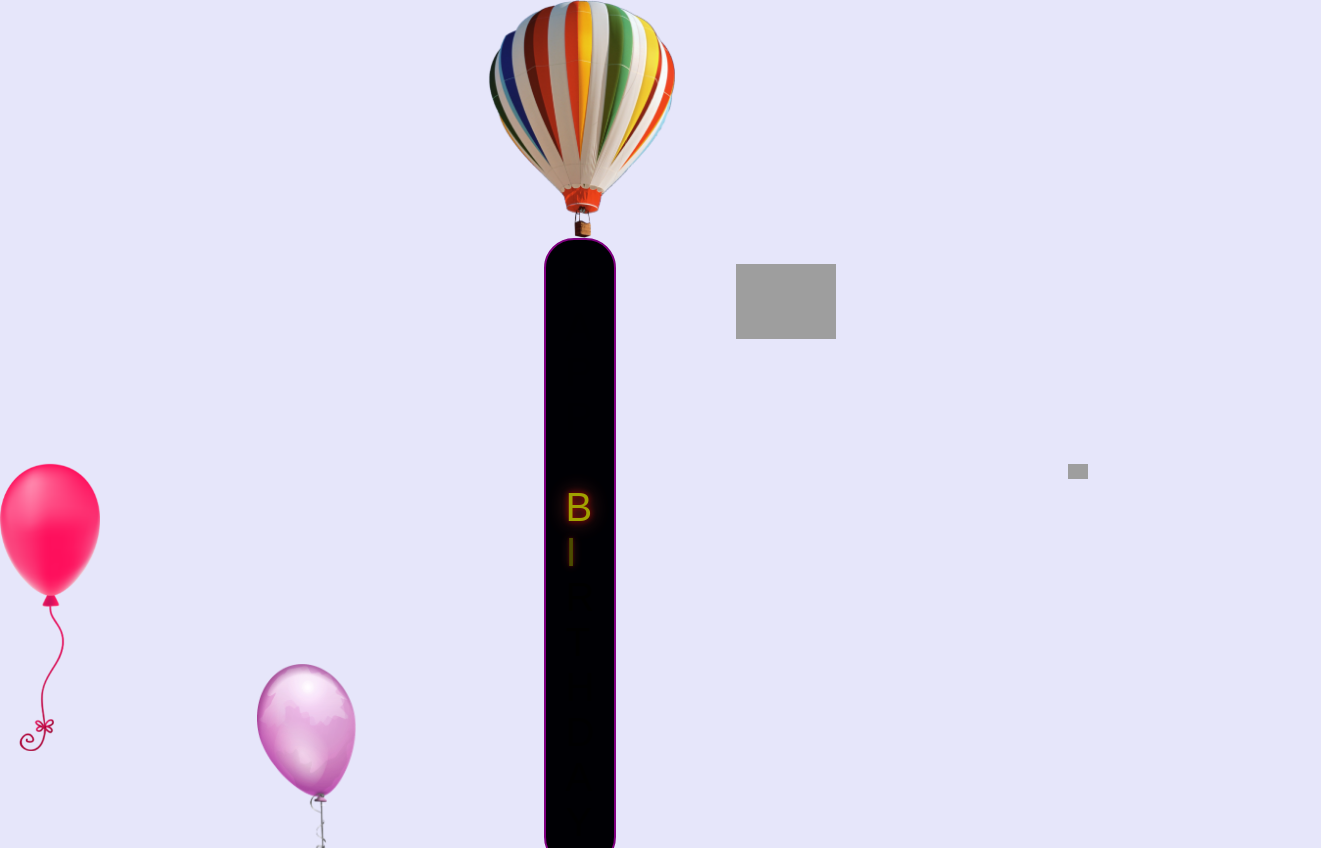
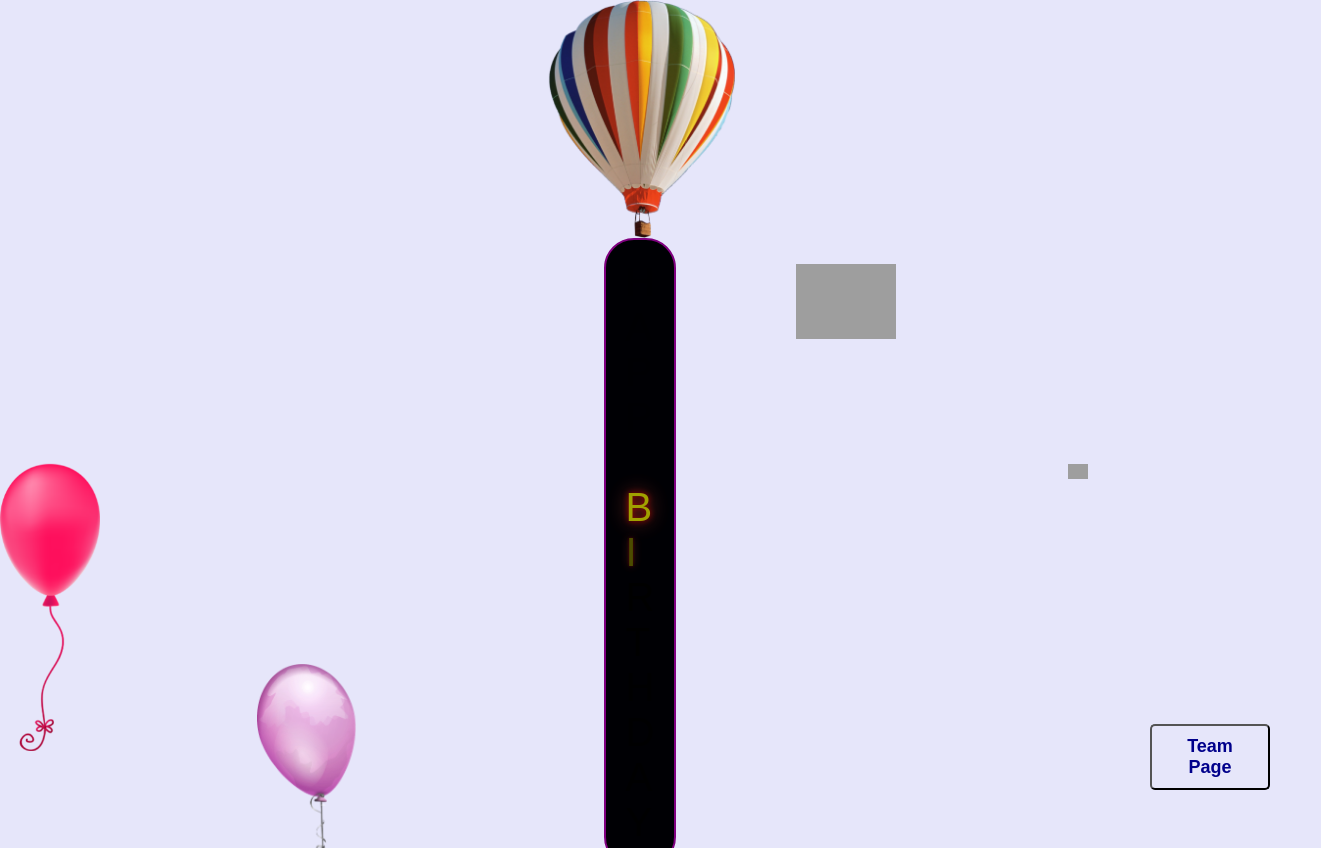
Before and after one commit to KhinHtetHtetOo/wishfrom4101, a plain HTML site: page index.html in a window 1280 px wide. Shown: the top 848 px of the page, 1321 px wide, since content can reach past the window. Drawn offline with Linux system fonts and the light colour scheme; grey boxes are pictures that could not be loaded.

Commit message:
style1.css

```diff
--- a/css/style3.css
+++ b/css/style3.css
@@ -178,13 +178,18 @@ span img:nth-child(10){
 }
 
 
-.teampage{ width: 120px;
+.teampage{
+	    width: 120px;
         background-color: transparent;
         padding: 10px 20px;
 
         border-radius: 5px;
 
-        transform: translate(465px,450px);
+        position: absolute;
+        right: 10px;
+        bottom: 10px;
+
+
       }
 .teampage a{
 	text-decoration: none;
```
